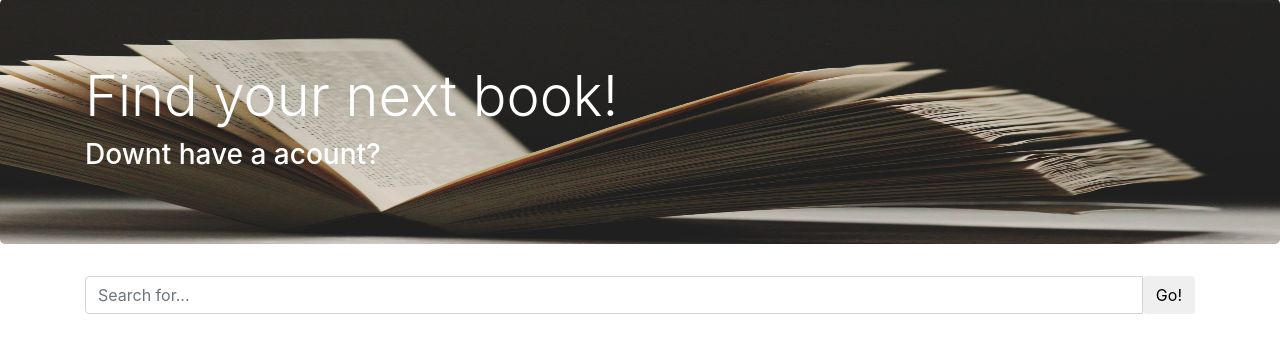
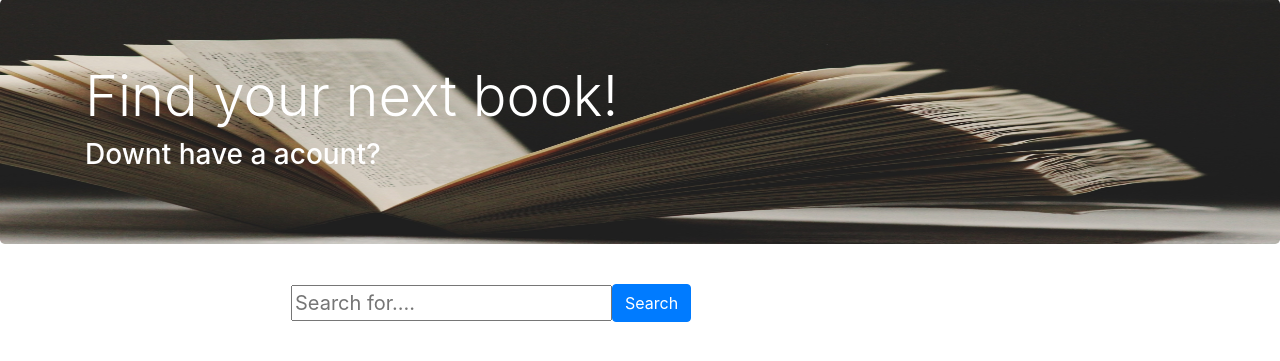
Before and after one commit to majstomphorst/cs50WebProject01, a Flask app: page /search in a window 1280 px wide. Shown: the part 57-418 px from the top of the page. Run offline with Flask 2, Linux system fonts and the light colour scheme; the visitor is signed in with stand-in values (Sample User, id 1); parts of the project's set-up code (start-up, migrations or seed data) failed here and were passed over; some libraries are stand-ins or nearby versions.

Commit message:
interface update

```diff
--- a/application.py
+++ b/application.py
@@ -74,6 +74,11 @@ def signout():
 @app.route("/search", methods=["GET","POST"])
 @login_required
 def search():
+    print("search")
+
+    print(request.form.get("look_up"))
+
+
     return render_template("search.html")
 
 if __name__ == "__main__":
--- a/static/main.css
+++ b/static/main.css
@@ -1,9 +1,3 @@
-/* .jumbotron {
-  background-image: url(jumbotron_background_book.jpg);
-  width: auto;
-  height: 100%;
-} */
-
 .jumbotron {
     background: #000 url("jumbotron_background_book.jpg") no-repeat center center;
     background-size: 100% 100%;
--- a/templates/search.html
+++ b/templates/search.html
@@ -2,13 +2,13 @@
 
 {% block search %}
 <div class="row">
-<div class="col">
-  <div class="input-group">
-    <input type="text" class="form-control" placeholder="Search for...">
-    <span class="input-group-btn">
-      <button class="btn btn-default" type="button">Go!</button>
-    </span>
-  </div><!-- /input-group -->
-</div><!-- /.col-lg-6 -->
-</div><!-- /.row -->
+  <div class="col"> </div>
+  <div class="col-8">
+    <form class="form-inline form-control-lg" action="{{ url_for('search') }}" method="post">
+      <input type="text" name="look_up" placeholder="Search for....">
+      <button class="btn btn-primary" type="submit">Search</button>
+    </form>
+  </div>
+  <div class="col"></div>
+</div>
 {% endblock %}
```
